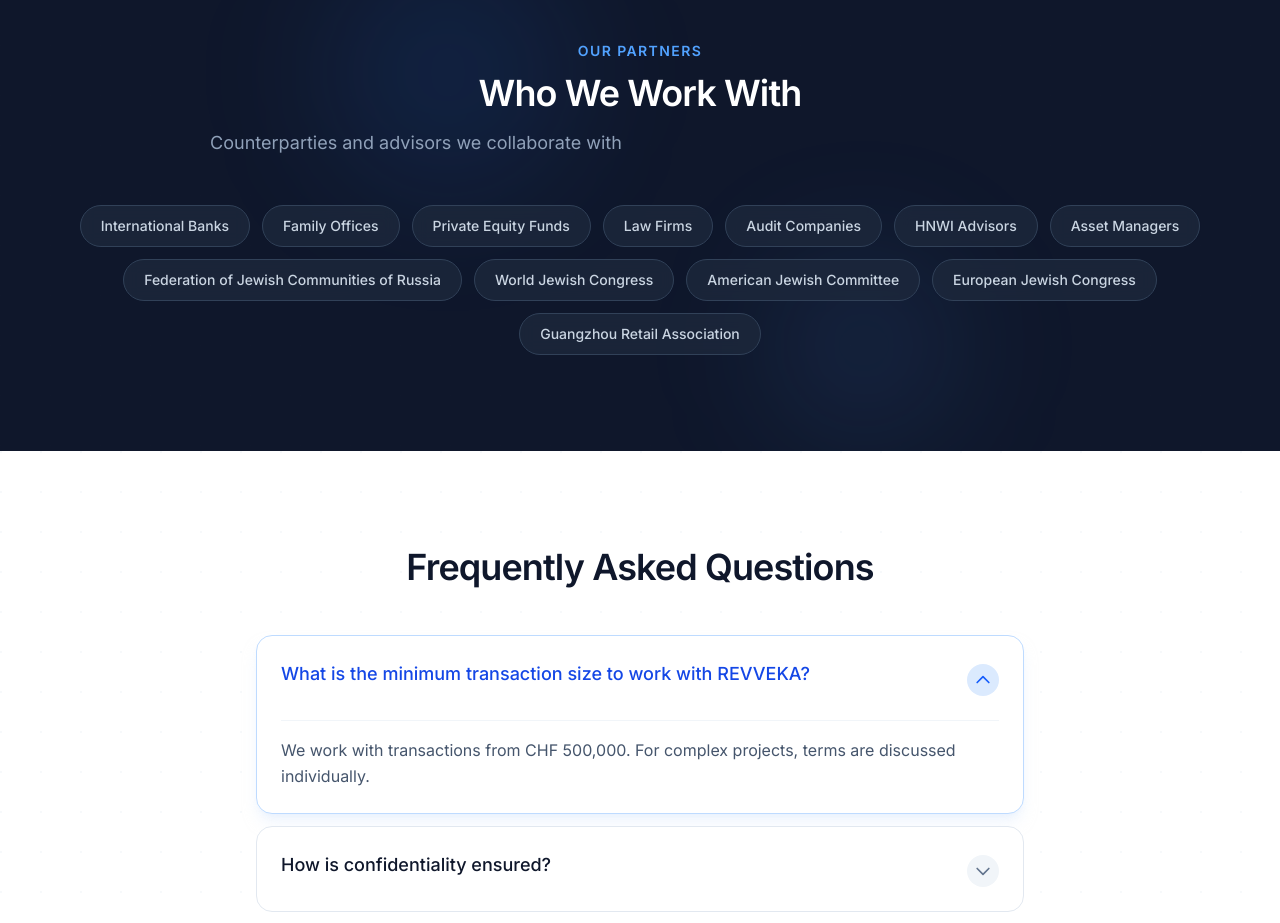
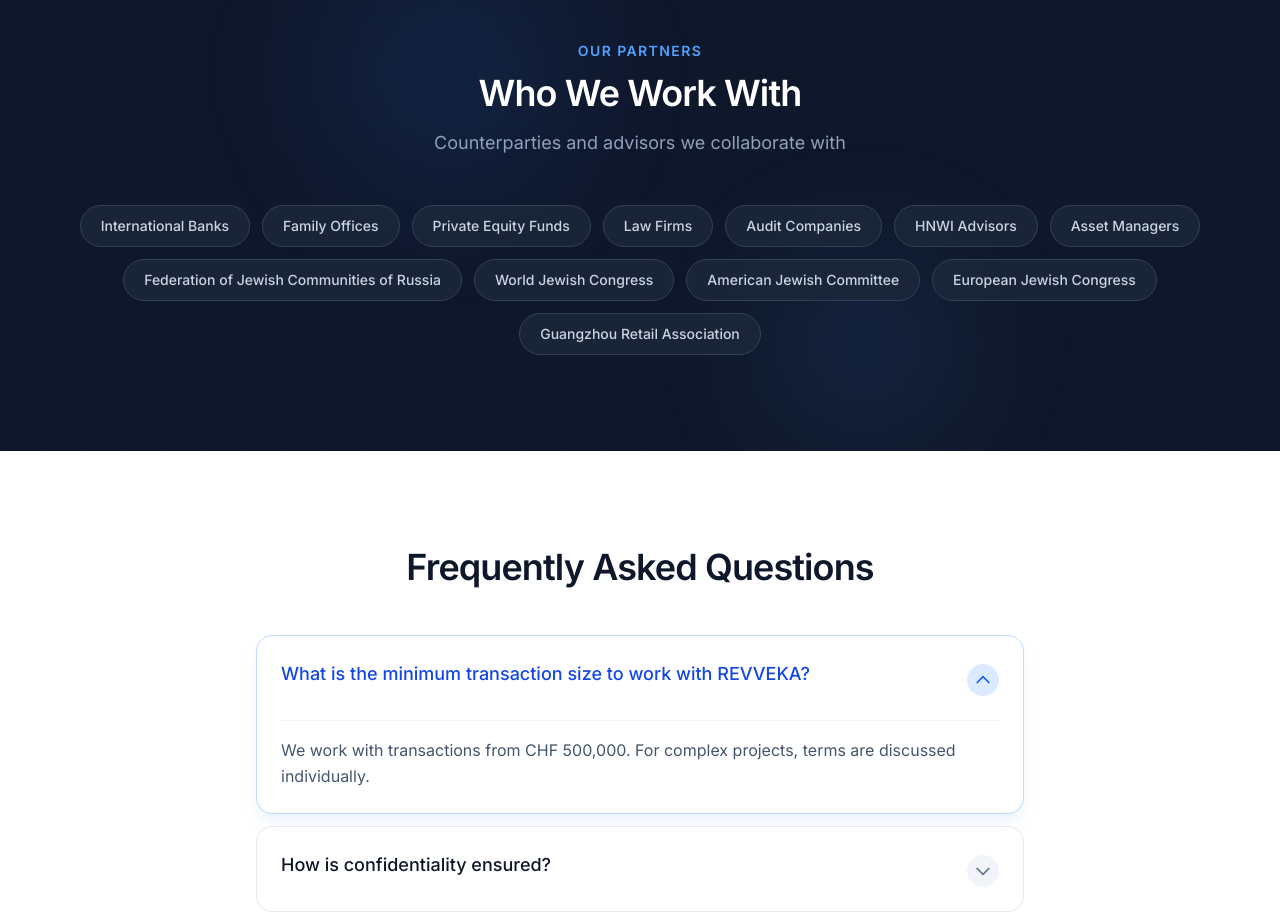
Before and after one commit to rebekaee1/revveka, a Next.js app: page /en in a window 1280 px wide. Shown: the part 3500-4423 px from the top of the page. Built offline with nearby package versions, Linux system fonts and the light colour scheme; no server answers.

Commit message:
Fix: центрирование подзаголовка в SectionHeader

```diff
--- a/src/components/ui/SectionHeader.tsx
+++ b/src/components/ui/SectionHeader.tsx
@@ -26,7 +26,7 @@
         {title}
       </h2>
       {subtitle && (
-        <p className="mt-4 text-lg text-slate-600 max-w-3xl">
+        <p className={`mt-4 text-lg text-slate-600 max-w-3xl ${align === 'center' ? 'mx-auto' : ''}`}>
           {subtitle}
         </p>
       )}
```
